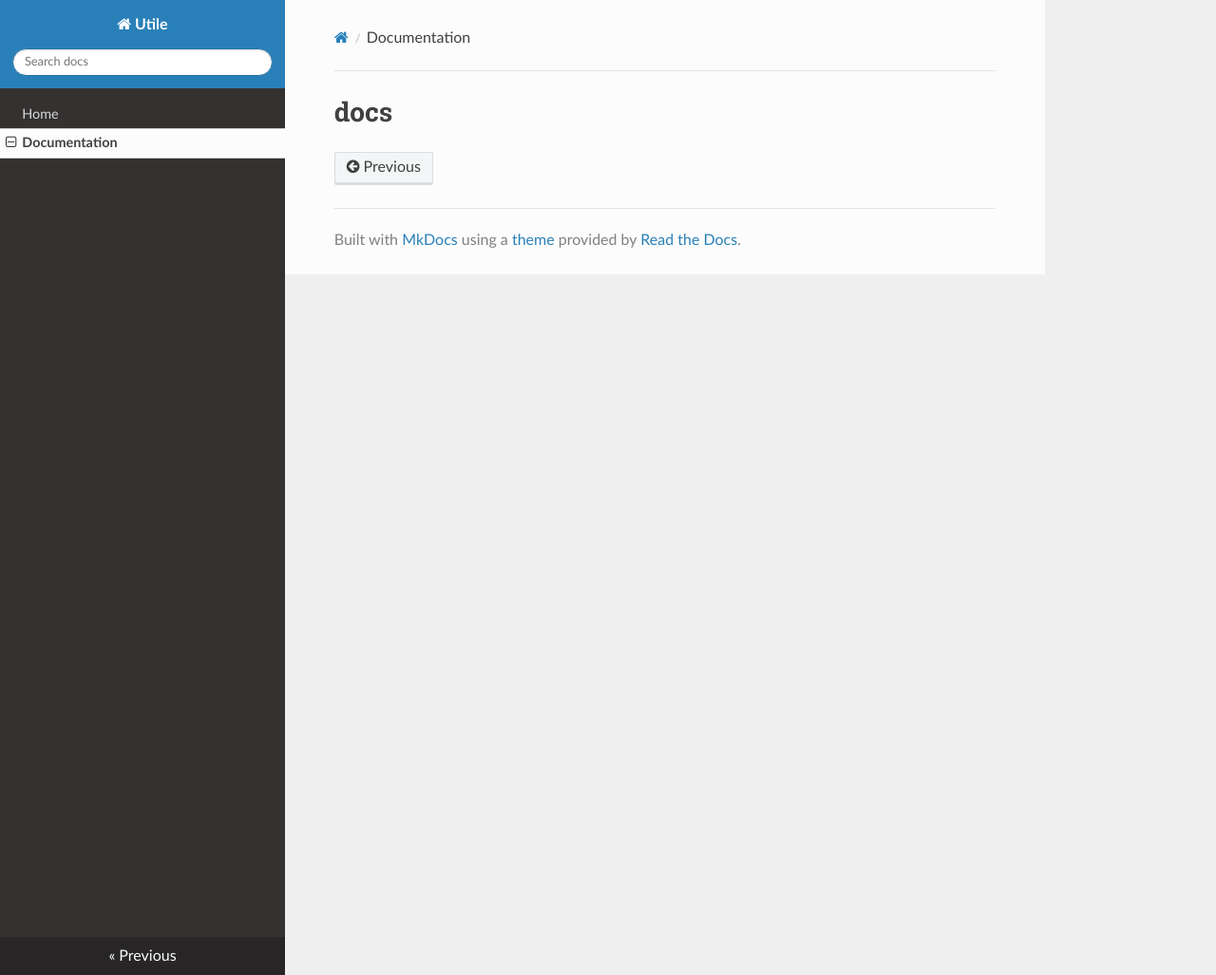
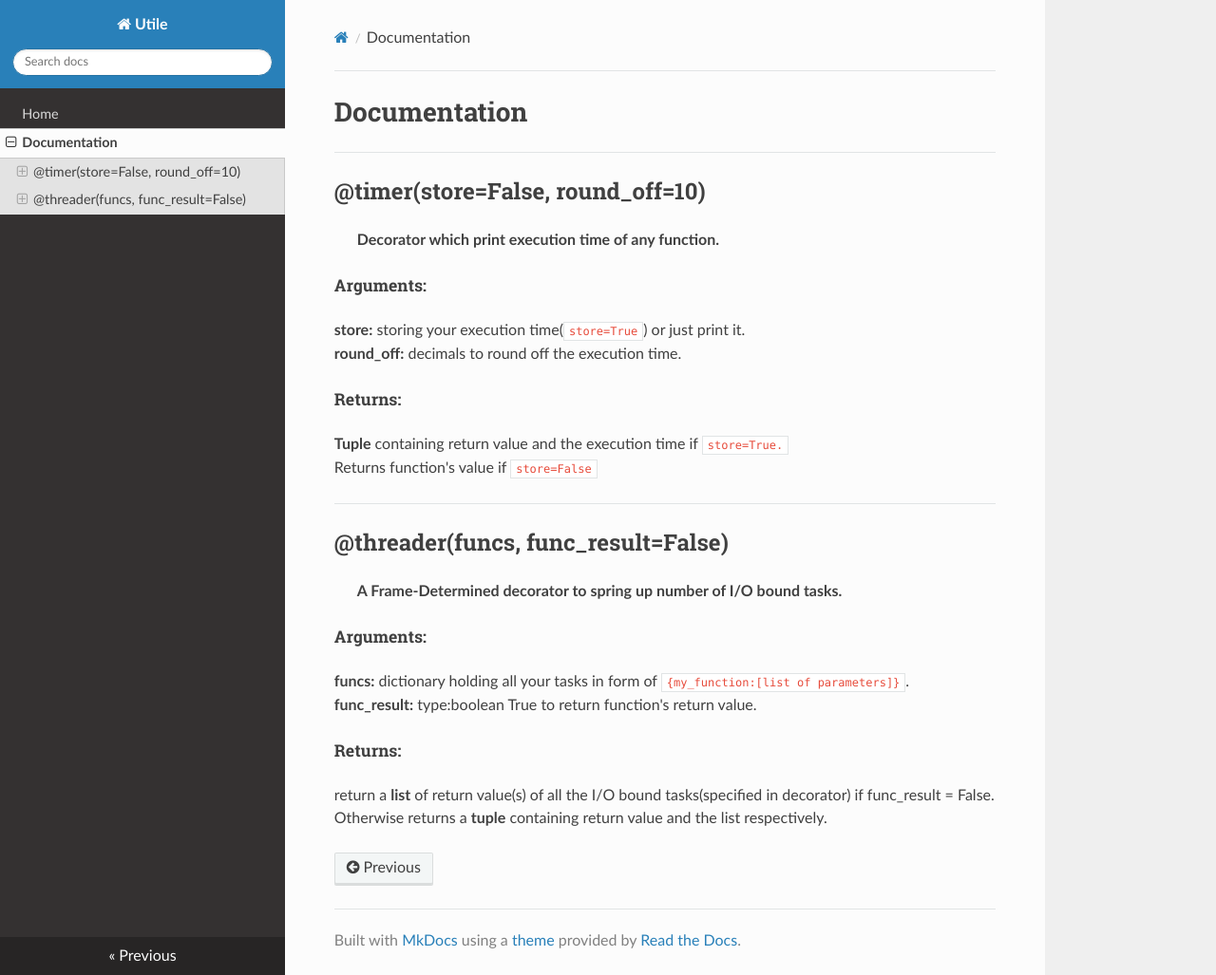
Before and after one commit to j0fiN/utile, an MkDocs documentation site: the page built from docs/documentation.md, in a window 1280 px wide and 1027 px high. Shown: the whole window at 95% size. Built offline with MkDocs 1.6.1, drawn with Linux system fonts in a browser that asks for light colours; nearby versions of some CDN libraries.

Commit message:
DOC:added threader and timer

```diff
--- a/docs/documentation.md
+++ b/docs/documentation.md
@@ -1 +1,23 @@
-# docs
+# Documentation
+---
+## @timer(store=False, round_off=10)
+> **Decorator which print execution time of any function.**
+
+##### Arguments:
+**store:**  storing your execution time(`store=True`) or just print it.
+**round_off:** decimals to round off the execution time.
+
+##### Returns:
+**Tuple** containing return value and the execution time if `store=True.`
+Returns function's value if `store=False`
+---
+## @threader(funcs, func_result=False)
+> **A Frame-Determined decorator to spring up number of I/O bound tasks.**
+
+##### Arguments:
+**funcs:** dictionary holding all your tasks in form of `{my_function:[list of parameters]}`.
+**func_result:** type:boolean True to return function's return value.
+
+##### Returns:
+return a **list** of return value(s) of all the I/O bound tasks(specified in decorator) if func_result = False.
+Otherwise returns a **tuple** containing return value and the list respectively.
```
